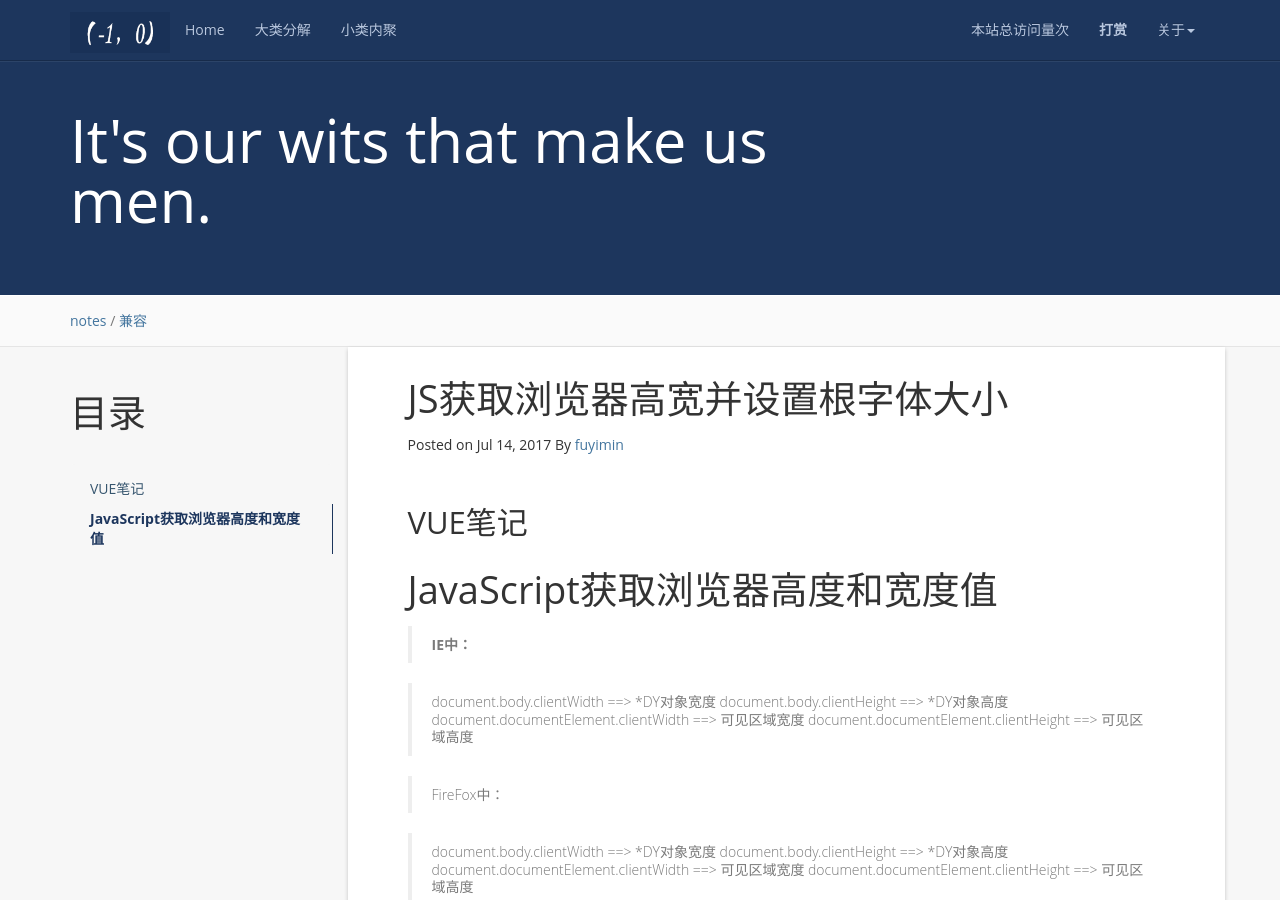
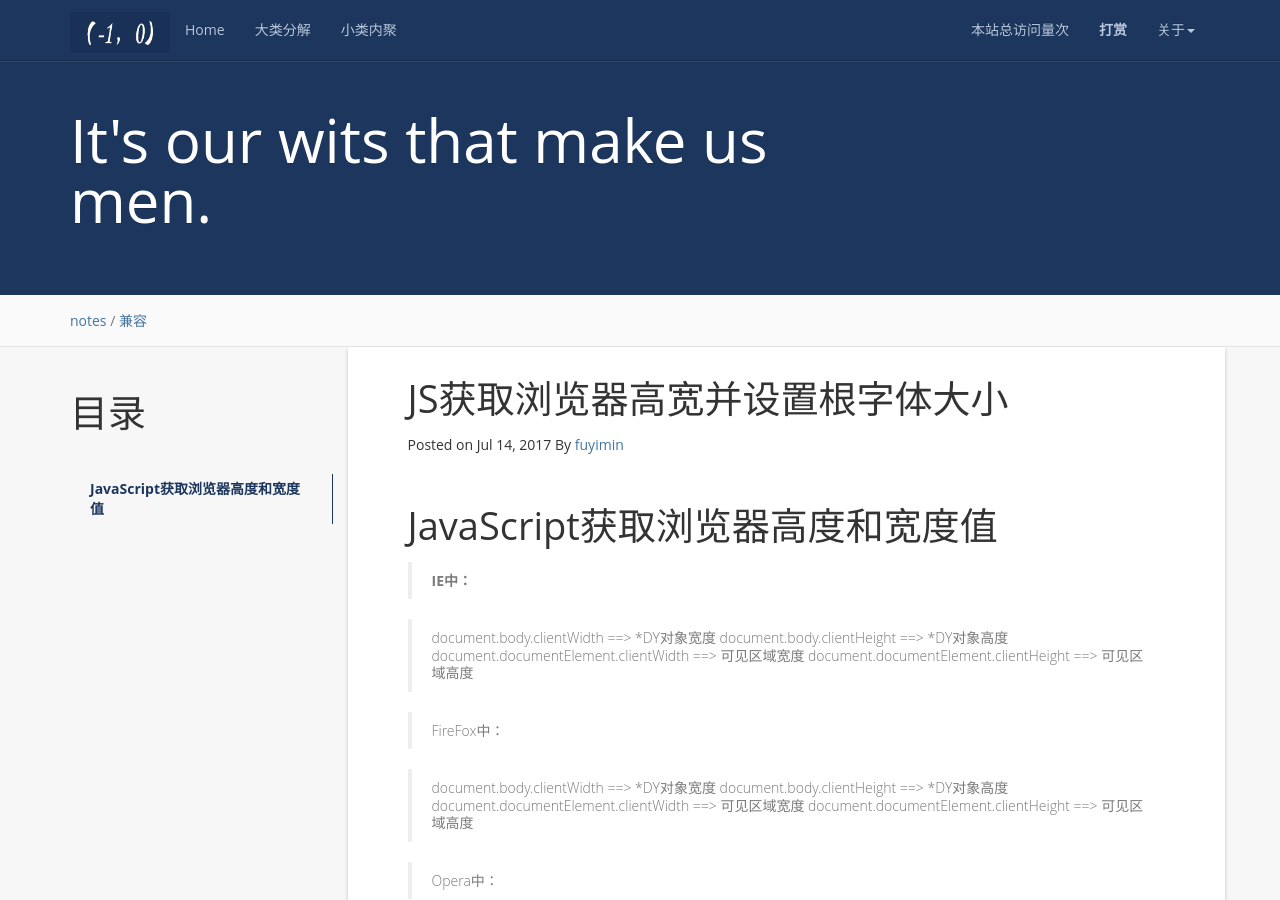
Before and after one commit to aimiy/aimiy.github.io, a Jekyll site: the page built from _posts/notes/js/2017-07-14-js获取浏览器宽高并设置html字体大小.md, in a window 1280 px wide and 900 px high. Built offline with Jekyll 4.4.1, drawn with Linux system fonts in a browser that asks for light colours; nearby versions of some CDN libraries; comment, search, counter and statistics services are not loaded.

Commit message:
jianrong

```diff
--- a/_posts/notes/js/2017-07-14-js获取浏览器宽高并设置html字体大小.md
+++ b/_posts/notes/js/2017-07-14-js获取浏览器宽高并设置html字体大小.md
@@ -8,9 +8,6 @@ tag: 兼容
 
 * content
 {:toc}
-
-
-## VUE笔记
 
 
 # JavaScript获取浏览器高度和宽度值
```
